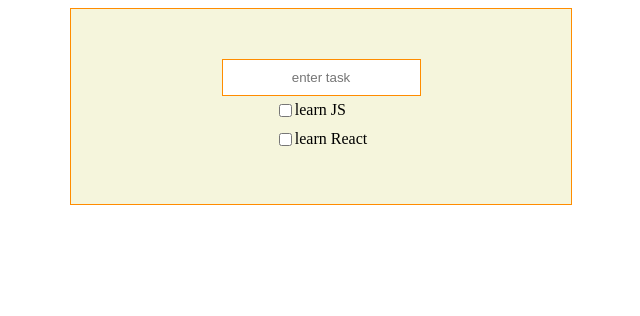
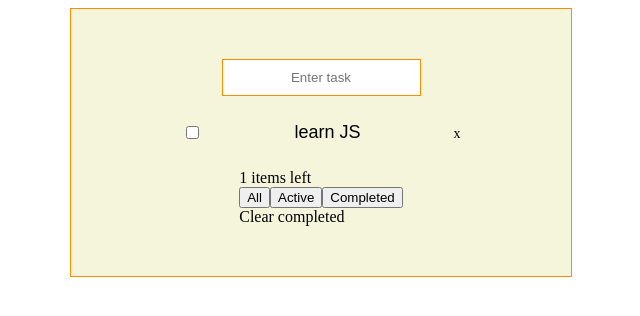
Before and after one commit to Yojuks/my-todolist, a React (Create React App) app: page / in a window 1280 px wide. Shown: the top 316 px of the page, without its empty margins (319-959 px from the left). Built offline with nearby package versions, Linux system fonts and the light colour scheme.

Commit message:
Adden filters with bugs

```diff
--- a/public/index.html
+++ b/public/index.html
@@ -9,7 +9,7 @@
       name="description"
       content="Web site created using create-react-app"
     />
-    <link rel="apple-touch-icon" href="%PUBLIC_URL%/logo192.png" />
+    <!-- <link rel="apple-touch-icon" href="%PUBLIC_URL%/logo192.png" /> -->
     <!--
       manifest.json provides metadata used when your web app is installed on a
       user's mobile device or desktop. See https://developers.google.com/web/fundamentals/web-app-manifest/
--- /dev/null
+++ b/src/Component/CreateTasks/Checkbox.js
@@ -0,0 +1,37 @@
+// import React from "react";
+
+// class Checkbox extends React.Component{
+//     constructor(props){
+//         super(props)
+//         this.state={
+//             checked:true
+//         }
+//         this.handleCheck=this.handleCheck.bind(this)
+//     }
+
+//     handleCheck(){
+//         this.setState({
+//             checked:!this.state.checked
+//         })
+//     }
+
+//     render(){
+//         var msg=" "
+//         if(this.state.checked){
+//             msg="checked!"
+//         }else{
+//             msg="not checked!"
+//         }
+//         return(
+//             <div>
+//                 <input type="checkbox"
+//                 onChange={this.handleCheck}
+//                 defaultChecked={this.state.checked}
+//                 />
+//                 <p>this box is {msg}</p>
+//             </div>
+//         )
+//     }
+//     }
+
+//     export default Checkbox;
--- a/src/Component/CreateTasks/CreateTasks.js
+++ b/src/Component/CreateTasks/CreateTasks.js
@@ -1,6 +1,8 @@
-import React, { Component } from 'react';
-import Task from './Task'
+import React, { Component } from "react";
+import Task from "./Task";
+import ToDoListFooter from './ToDoListFooter'
 
+import Checkbox from './Checkbox'
 // let tasks = [{// id: new Date(),
 //         title: 'title',
 //         isDone: 'isDone'
@@ -8,53 +10,124 @@ import Task from './Task'
 
 class CreateTasks extends Component {
   constructor() {
-        super()
-        this.newIndex = 2
+    super();
+    // this.newIndex = 2
     this.state = {
       tasks: [
         {
-                    title: 'learn JS',
-                    // isDone: isDone,
-                    id: 1
+          title: "learn JS",
+          isDone: false,
+          id: Date.now(),
         },
-                {
-                    title: 'learn React',
-                    // isDone: isDone,
-                    id: 2
-                },
-
       ],
-            inputValue: ''
-        }
+      inputValue: "",
+      filter: 'all'
+      // newIndex: 2
+    };
   }
 
-        createTask(e) {
-            if (e.key === 'Enter') {
+  createTask = (e) => {
+    if (e.key === "Enter") {
       this.setState({
-                tasks: [...this.state.tasks, {title: e.currentTarget.value, isDone: false}],
-                inputValue: ''
-            })
+        tasks: [
+          ...this.state.tasks,
+          { title: e.currentTarget.value, isDone: false, id: Date.now() },
+        ],
+        inputValue: "",
+      });
     }
-    }
+  };
 
   onChange = (e) => {
     this.setState({
       ...this.state.tasks,
-            inputValue: e.currentTarget.value
+      inputValue: e.currentTarget.value,
+    });
+  };
+
+  deleteTask = (taskId) => {
+      // console.log(taskId);
+    const newTaskList = this.state.tasks.filter((task) => {
+      return task.id !== taskId;
+    });
+    this.setState({
+      tasks: newTaskList,
+    });
+  };
+
+  updateTask = (task) => {
+    // console.log('task', task);
+    const newMainObject = [...this.state.tasks]
+
+    newMainObject.forEach((t) => {
+        // console.log('t.id', t.id, 'task.id', task.id);
+        if (t.id === task.id) {
+            // console.log('t.isDone', t.isDone, 'task.isDone', task.isDone);
+            t.isDone = task.isDone
+            return
+        }
+
+        this.setState({
+            tasks: newMainObject
+        })
+    })
+  };
+
+  changeFilter(filterValue) {
+    console.log(filterValue);
+    this.setState({
+      filter: filterValue
     })
   }
 
-    render () {
+  clearCompleted() {
+    this.setState({
+      tasks: this.state.tasks.filter((t) => !t.isDone)
+    })
+  }
+
+  filteredList = () => {
+    let {tasks, filter} = this.state
+    let filteredTasks = []
+    console.log(filteredTasks);
+    if (filter === 'all') filteredTasks = tasks
+    if (filter === 'active') filteredTasks = tasks.filter((task) => !task.isDone)
+    if (filter === 'completed') filteredTasks = tasks.filter((task) => task.isDone)
+  }
+
+
+  render() {
     return (
-        <div className='wrapper'>
-            <input type="text" placeholder='enter task' onChange={this.onChange} value={this.state.inputValue} onKeyPress={this.createTask.bind(this)}/>
-            <div className='tasks' key={this.state.tasks.id}>
-                { this.state.tasks.map((item) => {
-                    return <Task task={item} key={item.id}/>
+      <div className="wrapper">
+        <input
+          type="text"
+          placeholder="Enter task"
+          onChange={this.onChange}
+          value={this.state.inputValue}
+          onKeyPress={this.createTask}
+        />
+        <div className="tasks">
+          {this.state.tasks.map((item) => {
+            return (
+              <div>
+                <Task task={item}
+                      key={item.id}
+                      deleteTask={this.deleteTask}
+                      updateTask={this.updateTask}
+                  />
+              </div>
+            );
           })}
         </div>
+        <ToDoListFooter
+          tasks={this.state.tasks}
+          filter={this.state.filter}
+          onFilterChanged={this.changeFilter.bind(this)}
+          clearCompleted={this.clearCompleted.bind(this)}
+          filteredList={this.filteredList}
+          />
       </div>
-        )
+    );
   }
 }
 
--- a/src/Component/CreateTasks/Task.js
+++ b/src/Component/CreateTasks/Task.js
@@ -1,14 +1,55 @@
-import React, {Component} from 'react';
+import React, { Component } from "react";
 
 class Task extends Component {
-    render () {
-        return (
-            <div className='task'>
-                <input type="checkbox"/>
-                <div key={this.props.task.id}>{this.props.task.title}</div>
-            </div>
-        )
+  constructor(props) {
+    super(props);
+
+    this.parentDeleteCallback = props.deleteTask;
+    this.parentUpdateCallback = props.updateTask;
+  }
+
+  deleteTask = () => {
+    this.parentDeleteCallback(this.props.task.id);
+  };
+
+  updateTask = () => {
+    // console.log(this.props.task.id); // тут співпадає
+    var task = {
+        ...this.props.task
     }
+    task.isDone = !task.isDone
+    this.parentUpdateCallback(task);
+  };
+
+  render() {
+    const {tasks, filter} = this.props
+
+    let filteredTasks = []
+    console.log(filteredTasks);
+    if (filter === 'all') filteredTasks = tasks
+    if (filter === 'active') filteredTasks = tasks.filter((task) => !task.isDone)
+    if (filter === 'completed') filteredTasks = tasks.filter((task) => task.isDone)
+
+    return (
+      <div className="task">
+        <input
+          type="checkbox"
+          defaultChecked={this.props.checked}
+          onClick={this.updateTask}
+        />
+        <p>
+          <input type="text" value={this.props.task.title}
+            checked={this.props.task.isDone}
+            className={this.props.task.isDone ? "task-input is-done " : "task-input "}
+            onChange={(e) => {this.props.updateTask(e.target.value)}}
+          />
+          <span className="close" onClick={this.deleteTask}>
+            x
+          </span>
+        </p>
+      </div>
+    );
+  }
 }
 
 export default Task;
--- /dev/null
+++ b/src/Component/CreateTasks/ToDoListFooter.js
@@ -0,0 +1,50 @@
+import React, { Component } from "react";
+
+class ToDoListFooter extends Component {
+
+  handleFilterChanged(e) {
+      this.props.onFilterChanged(e.currentTarget.dataset.value)
+  }
+
+  render() {
+    let {tasks, filter} = this.props
+
+    return (
+      <div className="todolist-footer">
+        <div>
+          <span>
+            {tasks.filter((t) => !t.isDone).length} items left{" "}
+          </span>
+        </div>
+        <div className="buttons">
+          <button
+            className={filter.value === 'all' ? 'selected' : ""}
+            onClick={this.handleFilterChanged.bind(this)}
+            data-value="all"
+          >
+            All
+          </button>
+          <button
+            className={filter.value === 'active' ? 'selected' : ""}
+            onClick={this.handleFilterChanged.bind(this)}
+            data-value="active"
+          >
+            Active
+          </button>
+          <button
+            className={filter.value === 'completed' ? 'selected' : ""}
+            onClick={this.handleFilterChanged.bind(this)}
+            data-value="completed"
+          >
+            Completed
+          </button>
+        </div>
+        <div>
+            <span onClick={this.props.clearCompleted}>Clear completed</span>
+        </div>
+      </div>
+    );
+  }
+}
+
+export default ToDoListFooter;
--- a/src/index.css
+++ b/src/index.css
@@ -17,5 +17,16 @@
 
 .task {
   display: flex;
-  padding: 5px;
+  align-items: center;
 }
+p .task-input {
+  background-color: beige;
+  border: none;
+  font-size: 18px;
+}
+.close {
+  font-size: 14px;
+}
+.is-done {
+  text-decoration: line-through;
+}
```
Also changed, not shown: src/logo.svg (deleted), 1 other file (tests, documents, lock files or other folders). Lines whose indentation alone changed are shown as unchanged.
